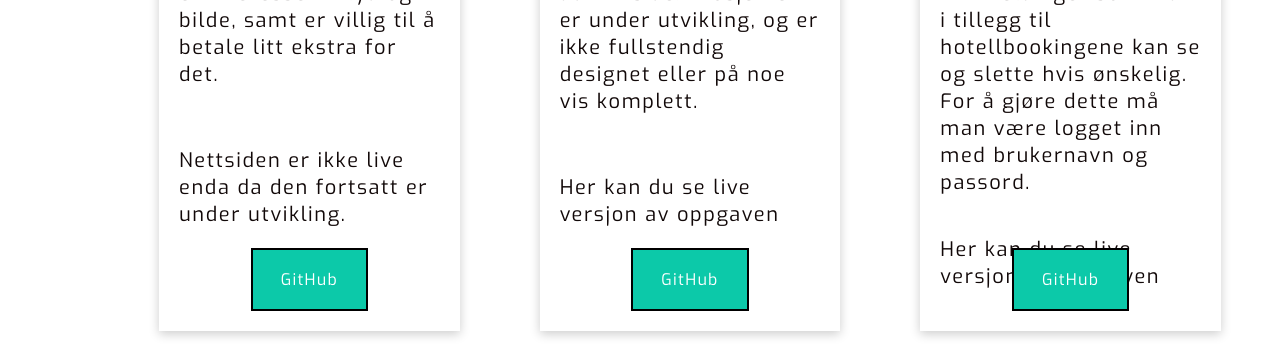
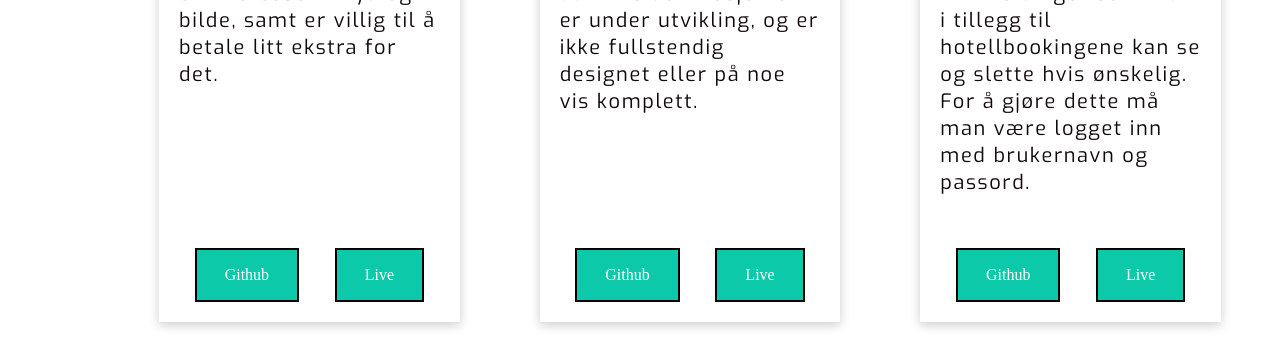
Before and after one commit to Ole994/portfolio-ole-2022, a React (Create React App) app: page / in a window 1280 px wide. Shown: the part 1440-1800 px from the top of the page. Built offline with nearby package versions, Linux system fonts and the light colour scheme.

Commit message:
workpage finished

```diff
--- a/src/components/button/Button.jsx
+++ b/src/components/button/Button.jsx
@@ -7,6 +7,9 @@ const Button = () => {
       <div className="button-container">
         <p className="cross-fade">GitHub</p>
       </div>
+      <div className="button-container">
+        <p className="cross-fade">GitHub</p>
+      </div>
     </>
   );
 };
--- a/src/components/works/Works.jsx
+++ b/src/components/works/Works.jsx
@@ -1,7 +1,6 @@
 import firstWork from "../../images/high-end.jpg";
 import secoundWork from "../../images/Skjermbilde-ca-framework.jpg";
 import thirdWork from "../../images/bergen.jpg";
-import Button from "../button/Button";
 
 const Works = () => {
   return (
@@ -13,7 +12,7 @@ const Works = () => {
       <div className="works" id="worksId">
         <div className="work-wrap">
           {" "}
-          <div className="workContainerOne">
+          <div className="workContainer">
             <h2>Prosjekt High-end Club</h2>
             <div className="cardOne">
               <div className="imageContainerOne">
@@ -27,29 +26,31 @@ const Works = () => {
                     tenkt til de som virkelig er interessert i lyd og bilde,
                     samt er villig til å betale litt ekstra for det.
                   </p>
-                  <a href="">
-                    <p>
-                      Nettsiden er ikke live enda da den fortsatt er under
-                      utvikling.
-                    </p>
-                  </a>
                 </div>
                 <div className="workButton">
                   {" "}
-                  <a href="https://github.com/Noroff-FEU-Assignments/project-exam-2-Ole994">
-                    <Button className="buttonComponent" />
+                  <a
+                    href="https://github.com/Ole994/semesterProjectWinter"
+                    className="cross-fade"
+                  >
+                    Github
+                  </a>
+                  <a
+                    href="https://tranquil-stroopwafel-744af4.netlify.app/"
+                    className="cross-fade"
+                  >
+                    Live
                   </a>
                 </div>
               </div>
-            </div>{" "}
-          </div>
-          <div className="workContainerOne">
+            </div>
+          </div>{" "}
+          <div className="workContainer">
             <h2>Prosjekt Anatomi</h2>
             <div className="cardOne">
               <div className="imageContainerOne">
                 <img src={secoundWork} alt="" className="workImages" />
-              </div>
-
+              </div>{" "}
               <div className="flexButtonText">
                 <div className="WorkDescription">
                   <p>
@@ -59,25 +60,32 @@ const Works = () => {
                     under utvikling, og er ikke fullstendig designet eller på
                     noe vis komplett.
                   </p>
-                  <a href="https://stellular-scone-57fcd3.netlify.app/">
-                    <p>Her kan du se live versjon av oppgaven</p>
-                  </a>
                 </div>
                 <div className="workButton">
-                  <a href="https://github.com/Noroff-FEU-Assignments/js-frameworks-course-assignment-Ole994">
-                    <Button />
+                  {" "}
+                  <a
+                    href="https://github.com/Noroff-FEU-Assignments/js-frameworks-course-assignment-Ole994"
+                    className="cross-fade"
+                  >
+                    Github
+                  </a>
+                  <a
+                    href="https://stellular-scone-57fcd3.netlify.app/"
+                    className="cross-fade"
+                  >
+                    Live
                   </a>
                 </div>
               </div>
             </div>
           </div>
-          <div className="workContainerOne">
-            <h2>Prosjekt hotellbooking</h2>
+          {""}
+          <div className="workContainer">
+            <h2>Prosjekt Holidaze</h2>
             <div className="cardOne">
               <div className="imageContainerOne">
                 <img src={thirdWork} alt="" className="workImages" />
-              </div>
-
+              </div>{" "}
               <div className="flexButtonText">
                 <div className="WorkDescription">
                   <p>
@@ -85,20 +93,28 @@ const Works = () => {
                     hotellrom på mange hoteller i Bergen. Det er mulig på siden
                     å sende inn meldinger som man i tillegg til hotellbookingene
                     kan se og slette hvis ønskelig. For å gjøre dette må man
-                    være logget inn med brukernavn og passord.{" "}
+                    være logget inn med brukernavn og passord.
                   </p>
-                  <a href="https://idyllic-florentine-63f2fd.netlify.app/?fbclid=IwAR3tS_kABVJjvXs7D4T0E5D9VSIybSf40WD34elyMgvYOhOkQcaWM3lqPUc">
-                    <p>Her kan du se live versjon av oppgaven</p>
-                  </a>
                 </div>
                 <div className="workButton">
-                  <a href="https://github.com/Noroff-FEU-Assignments/js-frameworks-course-assignment-Ole994">
-                    <Button />
+                  {" "}
+                  <a
+                    href="https://github.com/Noroff-FEU-Assignments/project-exam-2-Ole994"
+                    className="cross-fade"
+                  >
+                    Github
+                  </a>
+                  <a
+                    href="https://idyllic-florentine-63f2fd.netlify.app/?fbclid=IwAR0TmuVyKHMlVR_nzdPKXpc4GMSrrj9HMkj0452uFYu94BtrQkHlj9IQwq8"
+                    className="cross-fade"
+                  >
+                    Live
                   </a>
                 </div>
               </div>
             </div>
           </div>
+          {""}
         </div>
       </div>
     </>
--- a/src/sass/partials/_aboutMe.scss
+++ b/src/sass/partials/_aboutMe.scss
@@ -3,7 +3,7 @@
       rgba(108, 169, 124, 0.007),
       rgba(0, 0, 0, 0.881)
     ),
-    url(../../images/adobestockBackground.jpeg);
+    url(../../images/adobestockBackground-pixlr.jpg);
   background-position: center;
   background-size: cover;
   background-repeat: no-repeat;
@@ -30,9 +30,10 @@
 }
 
 .aboutMeImg {
-  width: 100%;
+  max-width: 100%;
   border: 10px;
   border-radius: 8px;
+  height: 300px;
 }
 .aboutMeImgText {
   display: flex;
--- a/src/sass/partials/_works.scss
+++ b/src/sass/partials/_works.scss
@@ -29,7 +29,6 @@
   }
 }
 .cardOne {
-  // height: 800px;
   box-shadow: 0 3px 10px rgb(0 0 0 / 0.2);
   background-color: white;
   margin-top: 20px;
@@ -40,16 +39,14 @@
   height: 30vh;
 }
 
-.workContainerOne {
+.workContainer {
   margin-top: 40px;
 
   h2 {
     font-size: 25px;
   }
 }
-.workButton {
-  margin-bottom: 20px;
-}
+
 .workImages {
   width: 100%;
   height: 100%;
@@ -71,16 +68,20 @@
   justify-content: space-between;
   flex-direction: column;
 }
-.button-container .workButtonOne,
-.workButtonTwo,
-.workButtonThree {
+.button-container {
   display: flex;
-  justify-content: space-between;
+}
+
+.workButton {
+  display: flex;
+  justify-content: space-evenly;
   align-items: center;
-  flex-direction: column;
-  a {
-    font-size: 26px;
-  }
+  margin-bottom: 20px;
+}
+.buttonFlex {
+  display: flex;
+  justify-content: center;
+  align-items: center;
 }
 
 .button-container {
@@ -118,7 +119,7 @@
 }
 
 @media screen and (min-width: 1500px) {
-  .workContainerOne {
+  .workContainer {
     font-size: 30px;
     h2 {
       font-size: 30px;
@@ -149,7 +150,7 @@
       line-height: 70px;
     }
   }
-  .workContainerOne {
+  .workContainer {
     font-size: 40px;
     h2 {
       font-size: 40px;
```
Also changed, not shown: src/images/adobestockBackground-pixlr.jpg (added), 1 other file (tests, documents, lock files or other folders).
